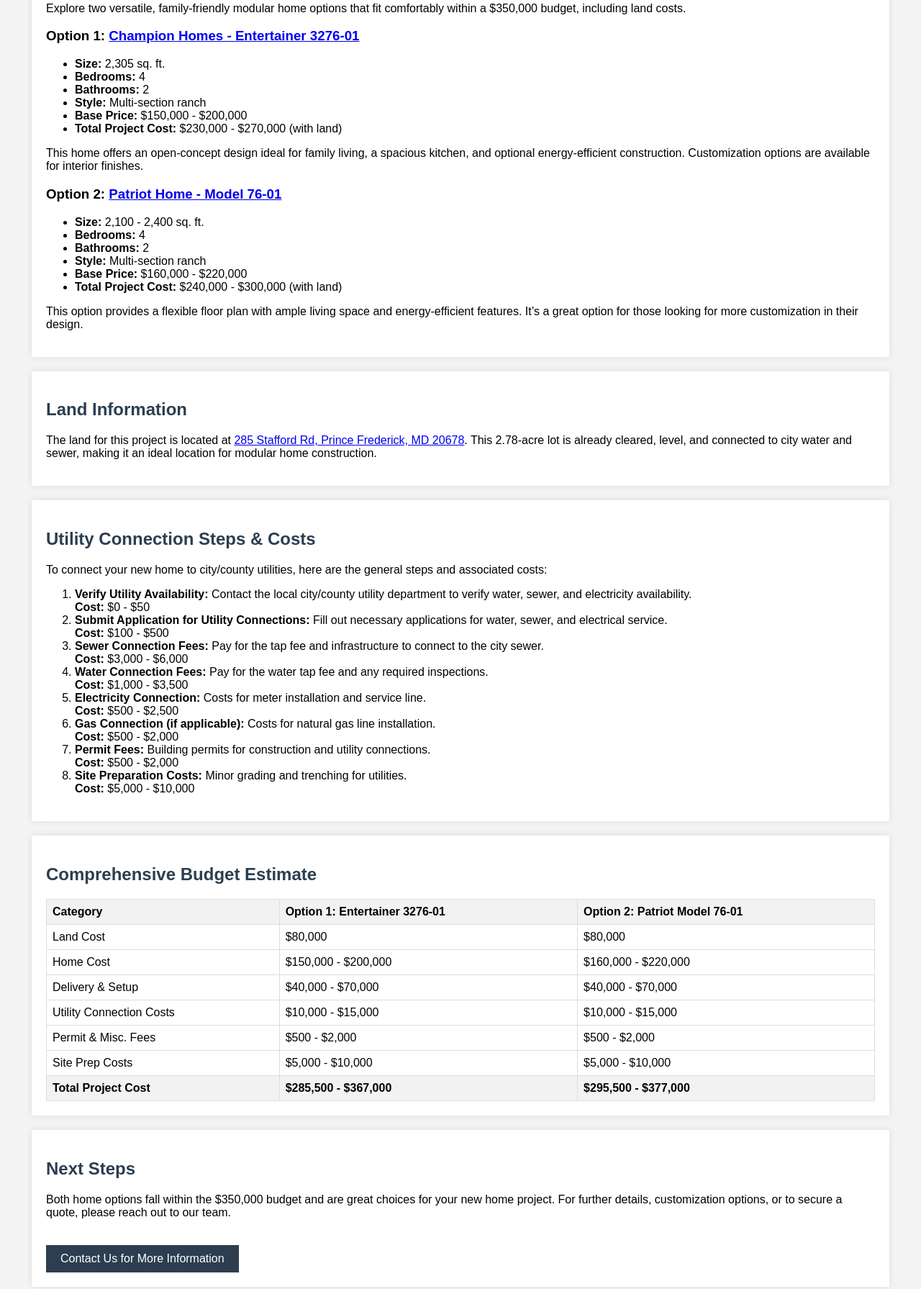
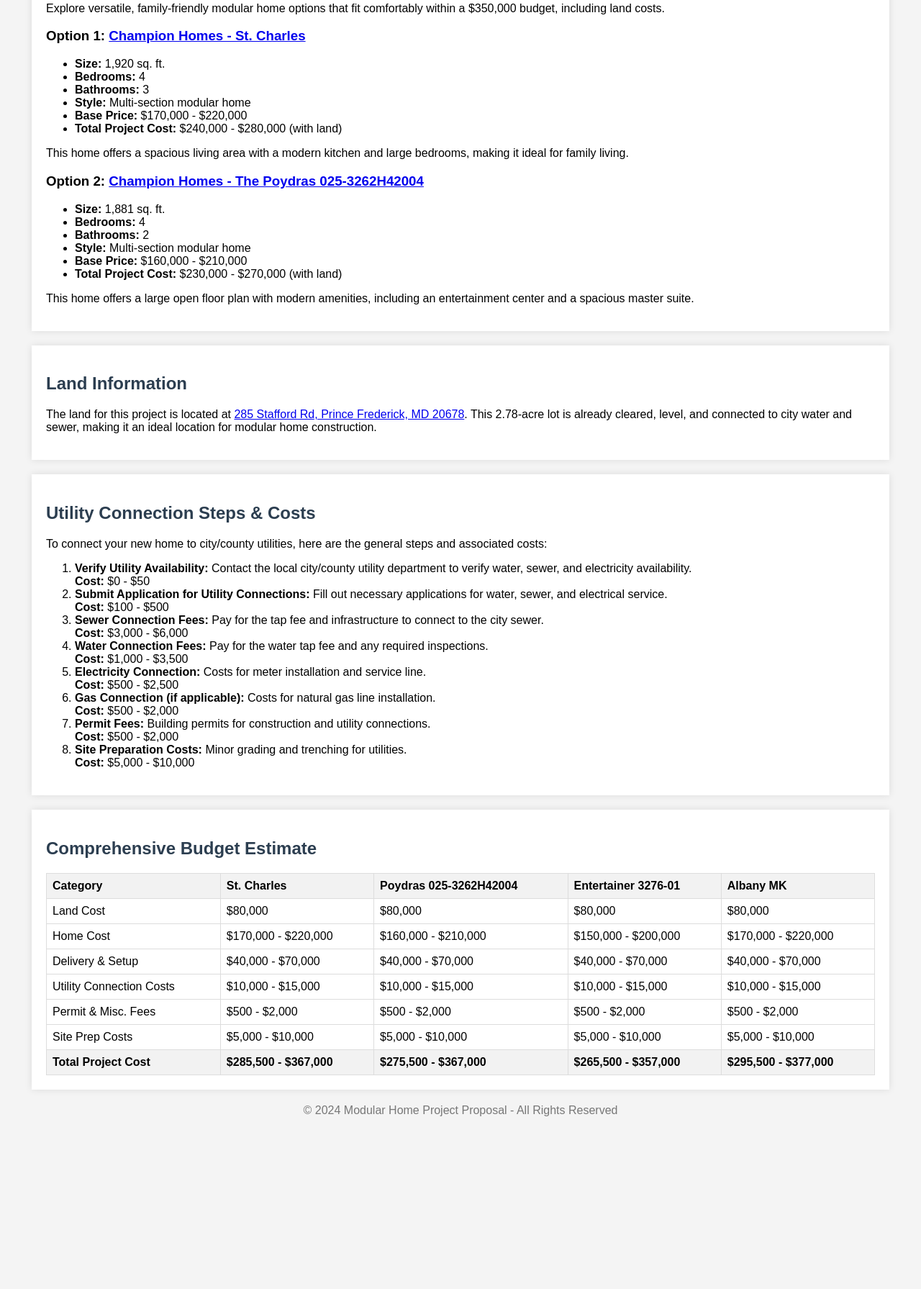
Before and after one commit to jayhagewood/Custom-Home-Blog, a plain HTML site: page index.html in a window 1280 px wide. Shown: the part 259-2050 px from the top of the page at 72% size. After the commit the page ends 1827 px from the top, so only its background shows below. Drawn offline with Linux system fonts and the light colour scheme.

Commit message:
Update index.html

```diff
--- a/index.html
+++ b/index.html
@@ -62,31 +62,30 @@
 
 <section>
     <h2>Home Options Overview</h2>
-    <p>Explore two versatile, family-friendly modular home options that fit comfortably within a $350,000 budget, including land costs.</p>
+    <p>Explore versatile, family-friendly modular home options that fit comfortably within a $350,000 budget, including land costs.</p>
 
-    <h3>Option 1: <a href="https://www.championhomes.com/communities/sc/florence/regional-homes-of-florence/entertainer-3276-01" target="_blank">Champion Homes - Entertainer 3276-01</a></h3>
+    <h3>Option 1: <a href="https://www.championhomes.com/home-plans-photos/st-charles" target="_blank">Champion Homes - St. Charles</a></h3>
     <ul>
-        <li><strong>Size:</strong> 2,305 sq. ft.</li>
+        <li><strong>Size:</strong> 1,920 sq. ft.</li>
+        <li><strong>Bedrooms:</strong> 4</li>
+        <li><strong>Bathrooms:</strong> 3</li>
+        <li><strong>Style:</strong> Multi-section modular home</li>
+        <li><strong>Base Price:</strong> $170,000 - $220,000</li>
+        <li><strong>Total Project Cost:</strong> $240,000 - $280,000 (with land)</li>
+    </ul>
+    <p>This home offers a spacious living area with a modern kitchen and large bedrooms, making it ideal for family living.</p>
+
+    <h3>Option 2: <a href="https://www.modularhomes.com/floor-plan-detail/227419/champion-leesville/the-poydras-025-3262h42004/" target="_blank">Champion Homes - The Poydras 025-3262H42004</a></h3>
+    <ul>
+        <li><strong>Size:</strong> 1,881 sq. ft.</li>
         <li><strong>Bedrooms:</strong> 4</li>
         <li><strong>Bathrooms:</strong> 2</li>
-        <li><strong>Style:</strong> Multi-section ranch</li>
-        <li><strong>Base Price:</strong> $150,000 - $200,000</li>
+        <li><strong>Style:</strong> Multi-section modular home</li>
+        <li><strong>Base Price:</strong> $160,000 - $210,000</li>
         <li><strong>Total Project Cost:</strong> $230,000 - $270,000 (with land)</li>
     </ul>
-    <p>This home offers an open-concept design ideal for family living, a spacious kitchen, and optional energy-efficient construction. Customization options are available for interior finishes.</p>
-
-    <h3>Option 2: <a href="https://www.titanhomes.com/floor-plan/232226-4008/champion-homes-collection/mod-3276-01-entertainer/" target="_blank">Patriot Home - Model 76-01</a></h3>
-    <ul>
-        <li><strong>Size:</strong> 2,100 - 2,400 sq. ft.</li>
-        <li><strong>Bedrooms:</strong> 4</li>
-        <li><strong>Bathrooms:</strong> 2</li>
-        <li><strong>Style:</strong> Multi-section ranch</li>
-        <li><strong>Base Price:</strong> $160,000 - $220,000</li>
-        <li><strong>Total Project Cost:</strong> $240,000 - $300,000 (with land)</li>
-    </ul>
-    <p>This option provides a flexible floor plan with ample living space and energy-efficient features. It’s a great option for those looking for more customization in their design.</p>
+    <p>This home offers a large open floor plan with modern amenities, including an entertainment center and a spacious master suite.</p>
 </section>
-
 <section>
     <h2>Land Information</h2>
     <p>The land for this project is located at <a href="https://www.realtor.com/realestateandhomes-detail/285-Stafford-Rd_Prince-Frederick_MD_20678_M67757-83154?from=srp-map" target="_blank">285 Stafford Rd, Prince Frederick, MD 20678</a>. This 2.78-acre lot is already cleared, level, and connected to city water and sewer, making it an ideal location for modular home construction.</p>
@@ -106,27 +105,34 @@
         <li><strong>Site Preparation Costs:</strong> Minor grading and trenching for utilities.<br><strong>Cost:</strong> $5,000 - $10,000</li>
     </ol>
 </section>
-
 <section>
     <h2>Comprehensive Budget Estimate</h2>
     <table>
         <tr>
             <th>Category</th>
-            <th>Option 1: Entertainer 3276-01</th>
-            <th>Option 2: Patriot Model 76-01</th>
+            <th>St. Charles</th>
+            <th>Poydras 025-3262H42004</th>
+            <th>Entertainer 3276-01</th>
+            <th>Albany MK</th>
         </tr>
         <tr>
             <td>Land Cost</td>
             <td>$80,000</td>
             <td>$80,000</td>
+            <td>$80,000</td>
+            <td>$80,000</td>
         </tr>
         <tr>
             <td>Home Cost</td>
+            <td>$170,000 - $220,000</td>
+            <td>$160,000 - $210,000</td>
             <td>$150,000 - $200,000</td>
-            <td>$160,000 - $220,000</td>
+            <td>$170,000 - $220,000</td>
         </tr>
         <tr>
             <td>Delivery & Setup</td>
+            <td>$40,000 - $70,000</td>
+            <td>$40,000 - $70,000</td>
             <td>$40,000 - $70,000</td>
             <td>$40,000 - $70,000</td>
         </tr>
@@ -134,9 +140,13 @@
             <td>Utility Connection Costs</td>
             <td>$10,000 - $15,000</td>
             <td>$10,000 - $15,000</td>
+            <td>$10,000 - $15,000</td>
+            <td>$10,000 - $15,000</td>
         </tr>
         <tr>
             <td>Permit & Misc. Fees</td>
+            <td>$500 - $2,000</td>
+            <td>$500 - $2,000</td>
             <td>$500 - $2,000</td>
             <td>$500 - $2,000</td>
         </tr>
@@ -144,19 +154,18 @@
             <td>Site Prep Costs</td>
             <td>$5,000 - $10,000</td>
             <td>$5,000 - $10,000</td>
+            <td>$5,000 - $10,000</td>
+            <td>$5,000 - $10,000</td>
         </tr>
         <tr>
             <th>Total Project Cost</th>
             <th>$285,500 - $367,000</th>
+            <th>$275,500 - $367,000</th>
+            <th>$265,500 - $357,000</th>
             <th>$295,500 - $377,000</th>
         </tr>
     </table>
 </section>
-
-<section>
-    <h2>Next Steps</h2>
-    <p>Both home options fall within the $350,000 budget and are great choices for your new home project. For further details, customization options, or to secure a quote, please reach out to our team.</p>
-    <a href="#" class="cta">Contact Us for More Information</a>
 </section>
 
 <footer>
```
